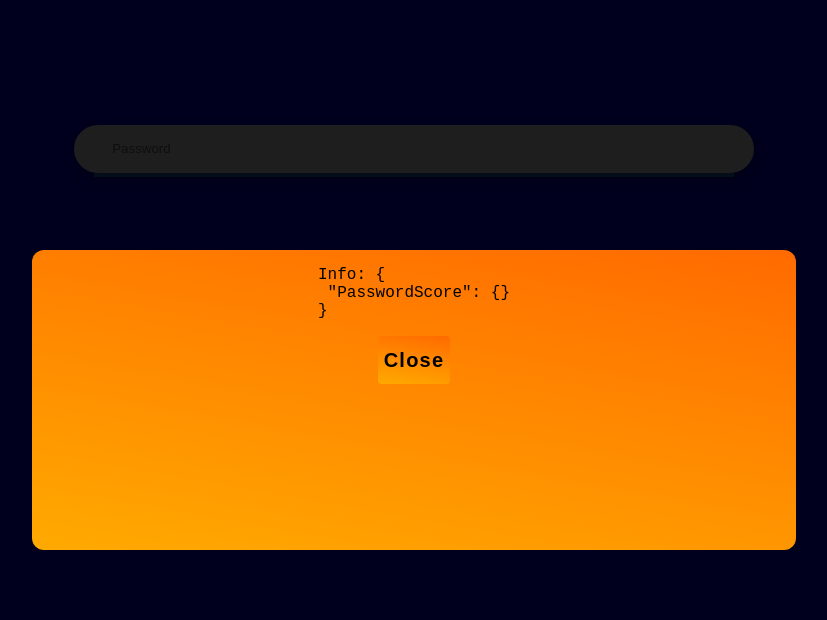
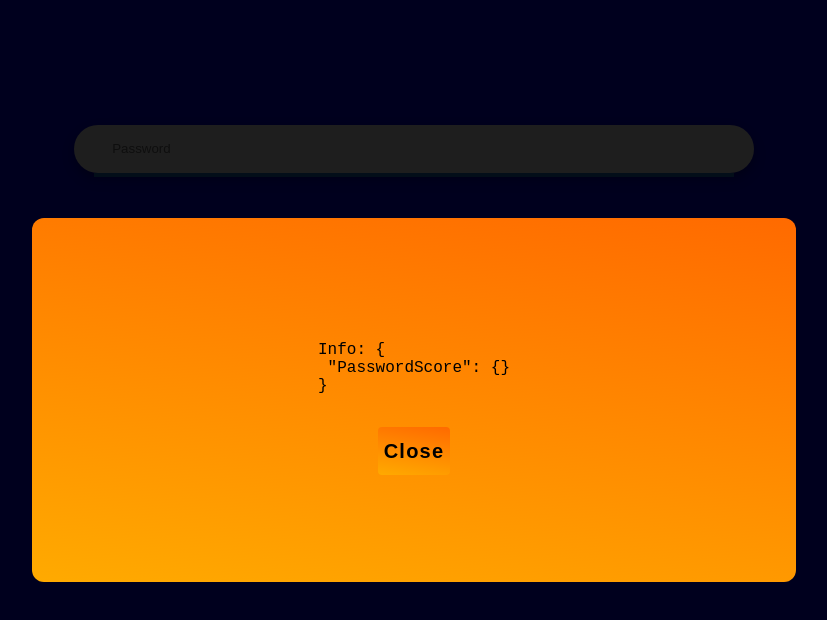
Before and after one commit to CX899/CodeVault, a React (Create React App) app in the folder frontend/passwordsite/: page / in a window 1280 px wide. Both pictures are taken after a click on the button "More Info". Shown: the top 620 px of the page, without its empty margins (226-1053 px from the left). Built offline with nearby package versions, Linux system fonts and the light colour scheme.

Commit message:
No major change

```diff
--- a/frontend/passwordsite/src/App.css
+++ b/frontend/passwordsite/src/App.css
@@ -84,11 +84,13 @@ button {
     height: min(50%, 300px);
 
     margin: auto;
-    padding: 0 2rem;
+    padding: 2rem;
     border-radius: 12px;
     display: flex;
     flex-direction: column;
     align-items: center;
+    justify-content: center;
+    gap: 1rem;
 
     overflow: scroll;
 }
--- a/frontend/passwordsite/src/components/Modal/index.js
+++ b/frontend/passwordsite/src/components/Modal/index.js
@@ -36,8 +36,10 @@ const Modal = ({handleClose, text, passwordScore}) => {
             animate='visible'
             exit='visible'
             >
-                <pre>Info: {JSON.stringify(passwordScore, null, 1)}</pre>
-                <button onClick={handleClose}>Close</button>
+            <pre>
+                Info: {JSON.stringify(passwordScore, null, 1)}
+            </pre>
+            <button onClick={handleClose}>Close</button>
             </motion.div>
         </Backdrop>
     )
```
Lines whose indentation alone changed are shown as unchanged.
